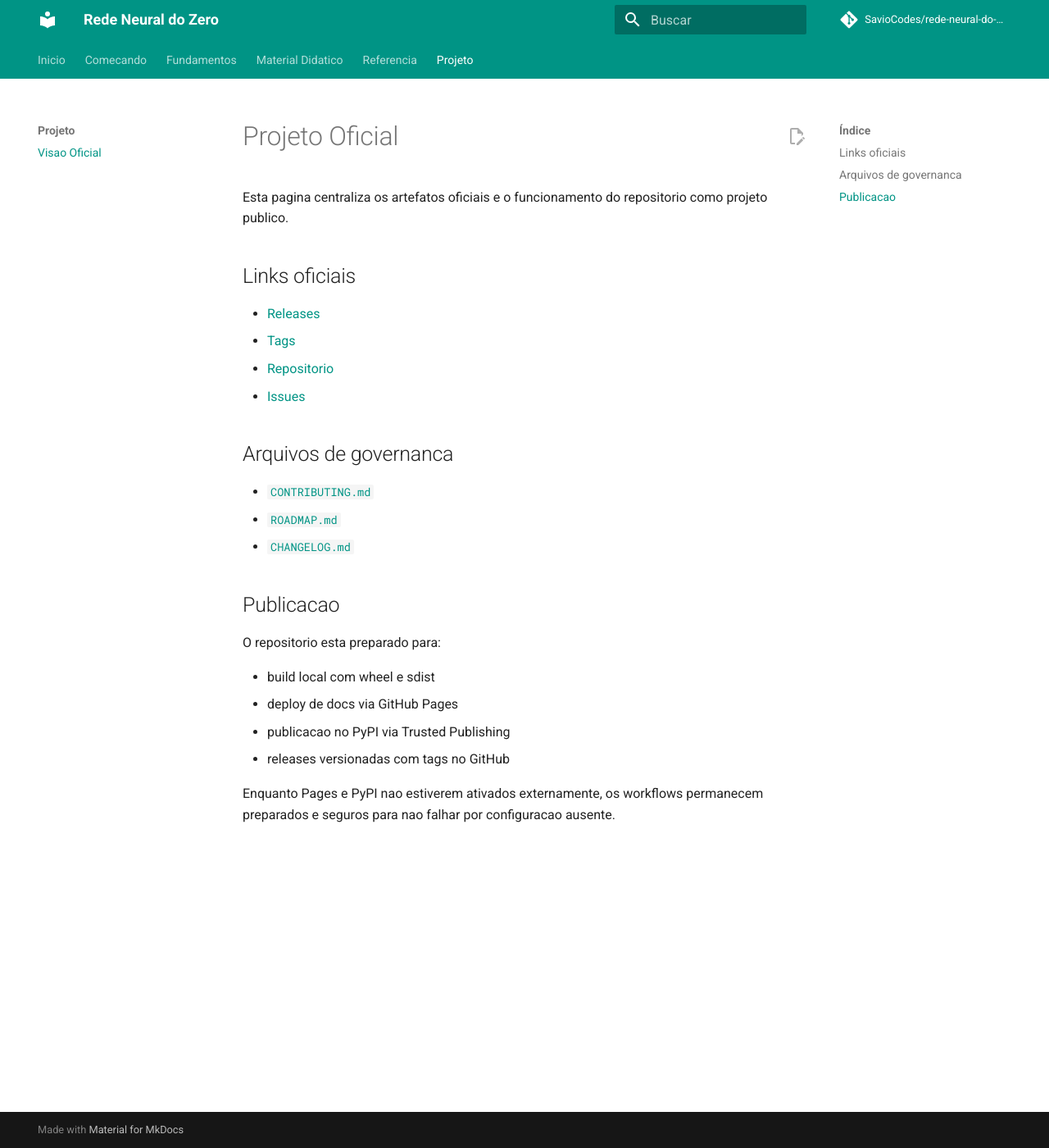
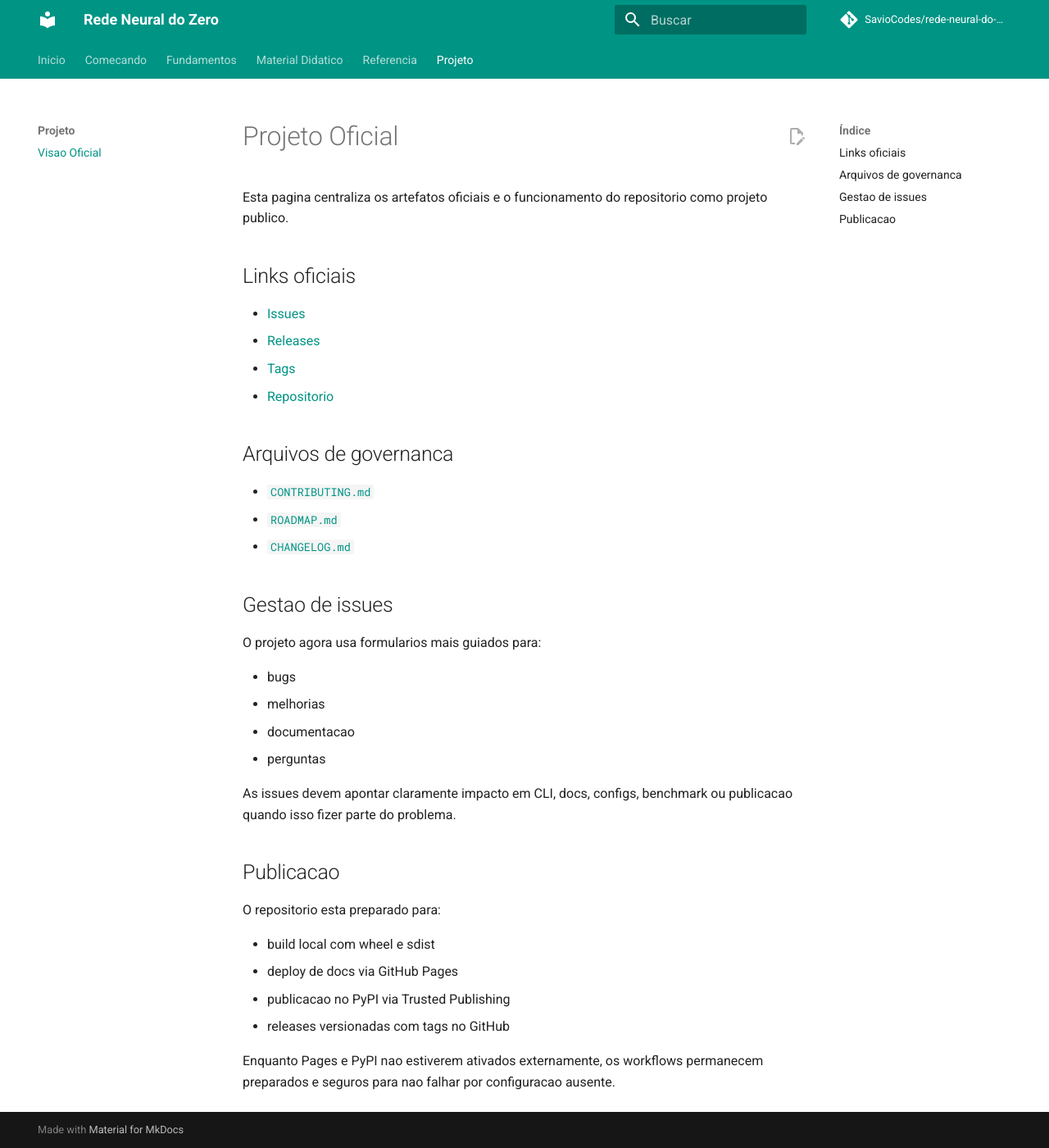
Before and after one commit to SavioCodes/rede-neural-do-zero, an MkDocs documentation site: the page built from docs/project.md, in a window 1280 px wide and 1400 px high. Shown: the whole window at 82% size. Built offline with MkDocs 1.6.1 and Material for MkDocs 9.7.7, drawn with Linux system fonts in a browser that asks for light colours; comment, search, counter and statistics services are not loaded.

Commit message:
Polish issue management and release governance

```diff
--- a/docs/project.md
+++ b/docs/project.md
@@ -4,16 +4,27 @@ Esta pagina centraliza os artefatos oficiais e o funcionamento do repositorio co
 
 ## Links oficiais
 
+- [Issues](https://github.com/SavioCodes/rede-neural-do-zero/issues)
 - [Releases](https://github.com/SavioCodes/rede-neural-do-zero/releases)
 - [Tags](https://github.com/SavioCodes/rede-neural-do-zero/tags)
 - [Repositorio](https://github.com/SavioCodes/rede-neural-do-zero)
-- [Issues](https://github.com/SavioCodes/rede-neural-do-zero/issues)
 
 ## Arquivos de governanca
 
 - [`CONTRIBUTING.md`](https://github.com/SavioCodes/rede-neural-do-zero/blob/main/CONTRIBUTING.md)
 - [`ROADMAP.md`](https://github.com/SavioCodes/rede-neural-do-zero/blob/main/ROADMAP.md)
 - [`CHANGELOG.md`](https://github.com/SavioCodes/rede-neural-do-zero/blob/main/CHANGELOG.md)
+
+## Gestao de issues
+
+O projeto agora usa formularios mais guiados para:
+
+- bugs
+- melhorias
+- documentacao
+- perguntas
+
+As issues devem apontar claramente impacto em CLI, docs, configs, benchmark ou publicacao quando isso fizer parte do problema.
 
 ## Publicacao
 
--- a/pyproject.toml
+++ b/pyproject.toml
@@ -4,7 +4,7 @@ build-backend = "setuptools.build_meta"
 
 [project]
 name = "rede-neural-do-zero"
-version = "2.1.0"
+version = "2.1.1"
 description = "Educational neural network implementation from scratch using NumPy, CLI, docs, and packaged datasets."
 readme = "README.md"
 requires-python = ">=3.11"
--- a/src/__init__.py
+++ b/src/__init__.py
@@ -14,7 +14,7 @@ from .funcoes_ativacao import FuncoesAtivacao
 from .rede_neural import RedeNeural
 from .utils import DataUtils, FileUtils, MetricUtils, VisualizationUtils
 
-__version__ = "2.1.0"
+__version__ = "2.1.1"
 __author__ = "Savio"
 
 __all__ = [
```
Also changed, not shown: CHANGELOG.md (+12 -0 lines), docs/publishing.md (+1 -1 lines), 5 other files.
